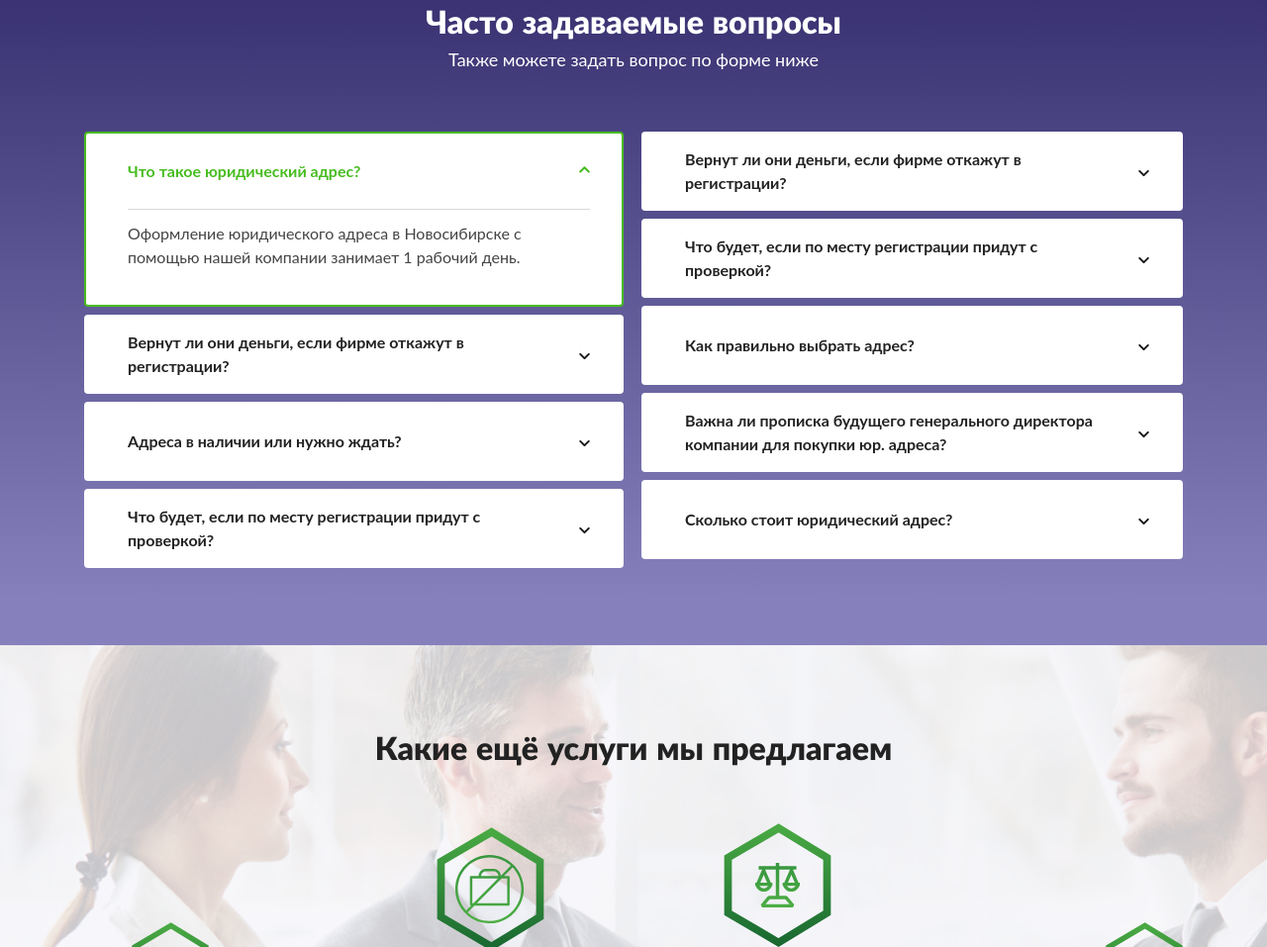
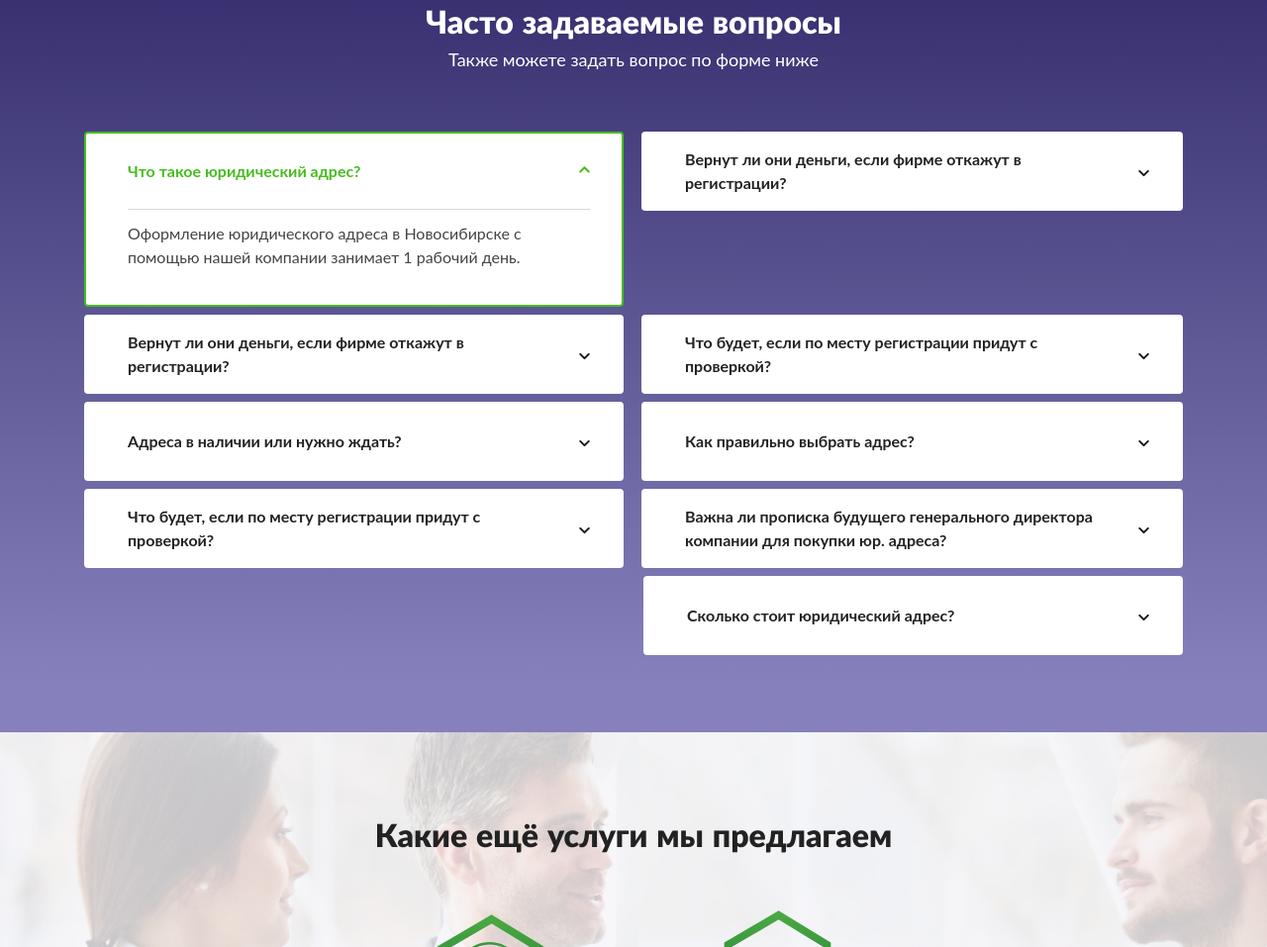
Before and after one commit to Otabek777/Nalogsib, a plain HTML site: page legal.html in a window 1280 px wide. Shown: the part 3653-4610 px from the top of the page at 99% size. Drawn offline with Linux system fonts and the light colour scheme; a web font is replaced by a local one.

Commit message:
ПРАВКИ

```diff
--- a/legal.html
+++ b/legal.html
@@ -448,7 +448,7 @@
                 </div>
                 <p class="questions__text">Также можете задать вопрос по форме ниже</p>
                 <div class="questions__box">
-                    <div class="left">
+                    <div class="questions__wrap">
                         <div class="questions__accordion active">
                             <div class="accordion_btn">
                                 <p class="title">Что такое юридический адрес?</p>
@@ -464,6 +464,8 @@
                                 </div>
                             </div>
                         </div>
+                    </div>
+                    <div class="questions__wrap">
                         <div class="questions__accordion">
                             <div class="accordion_btn">
                                 <p class="title">Вернут ли они деньги, если фирме откажут в регистрации?</p>
@@ -479,9 +481,11 @@
                                 </div>
                             </div>
                         </div>
+                    </div>
+                    <div class="questions__wrap">
                         <div class="questions__accordion">
                             <div class="accordion_btn">
-                                <p class="title">Адреса в наличии или нужно ждать?</p>
+                                <p class="title">Вернут ли они деньги, если фирме откажут в регистрации?</p>
                                 <div class="down">
                                     <svg xmlns="http://www.w3.org/2000/svg" width="11" height="8" viewBox="0 0 11 8" fill="none">
                                         <path d="M10.5 1.17C10.3126 0.983753 10.0592 0.879211 9.795 0.879211C9.53082 0.879211 9.27736 0.983753 9.09 1.17L5.5 4.71L1.96 1.17C1.77264 0.983753 1.51919 0.879211 1.255 0.879211C0.990816 0.879211 0.737365 0.983753 0.550002 1.17C0.456274 1.26297 0.381879 1.37357 0.33111 1.49543C0.280342 1.61729 0.254204 1.74799 0.254204 1.88C0.254204 2.01202 0.280342 2.14272 0.33111 2.26458C0.381879 2.38644 0.456274 2.49704 0.550002 2.59L4.79 6.83C4.88297 6.92373 4.99357 6.99813 5.11543 7.04889C5.23728 7.09966 5.36799 7.1258 5.5 7.1258C5.63201 7.1258 5.76272 7.09966 5.88458 7.04889C6.00644 6.99813 6.11704 6.92373 6.21 6.83L10.5 2.59C10.5937 2.49704 10.6681 2.38644 10.7189 2.26458C10.7697 2.14272 10.7958 2.01202 10.7958 1.88C10.7958 1.74799 10.7697 1.61729 10.7189 1.49543C10.6681 1.37357 10.5937 1.26297 10.5 1.17Z" fill="#181818"/>
@@ -494,6 +498,8 @@
                                 </div>
                             </div>
                         </div>
+                    </div>
+                    <div class="questions__wrap">
                         <div class="questions__accordion">
                             <div class="accordion_btn">
                                 <p class="title">Что будет, если по месту регистрации придут с проверкой?</p>
@@ -510,10 +516,10 @@
                             </div>
                         </div>
                     </div>
-                    <div class="right">
+                    <div class="questions__wrap">
                         <div class="questions__accordion">
                             <div class="accordion_btn">
-                                <p class="title">Вернут ли они деньги, если фирме откажут в регистрации?</p>
+                                <p class="title">Адреса в наличии или нужно ждать?</p>
                                 <div class="down">
                                     <svg xmlns="http://www.w3.org/2000/svg" width="11" height="8" viewBox="0 0 11 8" fill="none">
                                         <path d="M10.5 1.17C10.3126 0.983753 10.0592 0.879211 9.795 0.879211C9.53082 0.879211 9.27736 0.983753 9.09 1.17L5.5 4.71L1.96 1.17C1.77264 0.983753 1.51919 0.879211 1.255 0.879211C0.990816 0.879211 0.737365 0.983753 0.550002 1.17C0.456274 1.26297 0.381879 1.37357 0.33111 1.49543C0.280342 1.61729 0.254204 1.74799 0.254204 1.88C0.254204 2.01202 0.280342 2.14272 0.33111 2.26458C0.381879 2.38644 0.456274 2.49704 0.550002 2.59L4.79 6.83C4.88297 6.92373 4.99357 6.99813 5.11543 7.04889C5.23728 7.09966 5.36799 7.1258 5.5 7.1258C5.63201 7.1258 5.76272 7.09966 5.88458 7.04889C6.00644 6.99813 6.11704 6.92373 6.21 6.83L10.5 2.59C10.5937 2.49704 10.6681 2.38644 10.7189 2.26458C10.7697 2.14272 10.7958 2.01202 10.7958 1.88C10.7958 1.74799 10.7697 1.61729 10.7189 1.49543C10.6681 1.37357 10.5937 1.26297 10.5 1.17Z" fill="#181818"/>
@@ -526,6 +532,25 @@
                                 </div>
                             </div>
                         </div>
+                    </div>
+                    <div class="questions__wrap">
+                        <div class="questions__accordion">
+                            <div class="accordion_btn">
+                                <p class="title">Как правильно выбрать адрес?</p>
+                                <div class="down">
+                                    <svg xmlns="http://www.w3.org/2000/svg" width="11" height="8" viewBox="0 0 11 8" fill="none">
+                                        <path d="M10.5 1.17C10.3126 0.983753 10.0592 0.879211 9.795 0.879211C9.53082 0.879211 9.27736 0.983753 9.09 1.17L5.5 4.71L1.96 1.17C1.77264 0.983753 1.51919 0.879211 1.255 0.879211C0.990816 0.879211 0.737365 0.983753 0.550002 1.17C0.456274 1.26297 0.381879 1.37357 0.33111 1.49543C0.280342 1.61729 0.254204 1.74799 0.254204 1.88C0.254204 2.01202 0.280342 2.14272 0.33111 2.26458C0.381879 2.38644 0.456274 2.49704 0.550002 2.59L4.79 6.83C4.88297 6.92373 4.99357 6.99813 5.11543 7.04889C5.23728 7.09966 5.36799 7.1258 5.5 7.1258C5.63201 7.1258 5.76272 7.09966 5.88458 7.04889C6.00644 6.99813 6.11704 6.92373 6.21 6.83L10.5 2.59C10.5937 2.49704 10.6681 2.38644 10.7189 2.26458C10.7697 2.14272 10.7958 2.01202 10.7958 1.88C10.7958 1.74799 10.7697 1.61729 10.7189 1.49543C10.6681 1.37357 10.5937 1.26297 10.5 1.17Z" fill="#181818"/>
+                                    </svg>
+                                </div>
+                            </div>
+                            <div class="accordion_block">
+                                <div class="wrap">
+                                    <p class="text">Оформление юридического адреса в Новосибирске с помощью нашей компании занимает 1 рабочий день.</p>
+                                </div>
+                            </div>
+                        </div>
+                    </div>
+                    <div class="questions__wrap">
                         <div class="questions__accordion">
                             <div class="accordion_btn">
                                 <p class="title">Что будет, если по месту регистрации придут с проверкой?</p>
@@ -541,21 +566,8 @@
                                 </div>
                             </div>
                         </div>
-                        <div class="questions__accordion">
-                            <div class="accordion_btn">
-                                <p class="title">Как правильно выбрать адрес?</p>
-                                <div class="down">
-                                    <svg xmlns="http://www.w3.org/2000/svg" width="11" height="8" viewBox="0 0 11 8" fill="none">
-                                        <path d="M10.5 1.17C10.3126 0.983753 10.0592 0.879211 9.795 0.879211C9.53082 0.879211 9.27736 0.983753 9.09 1.17L5.5 4.71L1.96 1.17C1.77264 0.983753 1.51919 0.879211 1.255 0.879211C0.990816 0.879211 0.737365 0.983753 0.550002 1.17C0.456274 1.26297 0.381879 1.37357 0.33111 1.49543C0.280342 1.61729 0.254204 1.74799 0.254204 1.88C0.254204 2.01202 0.280342 2.14272 0.33111 2.26458C0.381879 2.38644 0.456274 2.49704 0.550002 2.59L4.79 6.83C4.88297 6.92373 4.99357 6.99813 5.11543 7.04889C5.23728 7.09966 5.36799 7.1258 5.5 7.1258C5.63201 7.1258 5.76272 7.09966 5.88458 7.04889C6.00644 6.99813 6.11704 6.92373 6.21 6.83L10.5 2.59C10.5937 2.49704 10.6681 2.38644 10.7189 2.26458C10.7697 2.14272 10.7958 2.01202 10.7958 1.88C10.7958 1.74799 10.7697 1.61729 10.7189 1.49543C10.6681 1.37357 10.5937 1.26297 10.5 1.17Z" fill="#181818"/>
-                                    </svg>
-                                </div>
-                            </div>
-                            <div class="accordion_block">
-                                <div class="wrap">
-                                    <p class="text">Оформление юридического адреса в Новосибирске с помощью нашей компании занимает 1 рабочий день.</p>
-                                </div>
-                            </div>
-                        </div>
+                    </div>
+                    <div class="questions__wrap">
                         <div class="questions__accordion">
                             <div class="accordion_btn">
                                 <p class="title">Важна ли прописка будущего генерального директора компании для покупки юр. адреса?</p>
@@ -571,6 +583,8 @@
                                 </div>
                             </div>
                         </div>
+                    </div>
+                    <div class="questions__wrap">
                         <div class="questions__accordion">
                             <div class="accordion_btn">
                                 <p class="title">Сколько стоит юридический адрес?</p>
--- a/scss/style.scss
+++ b/scss/style.scss
@@ -1056,25 +1056,25 @@ ul, ol {
 .questions__box {
     margin-top: 62px;
     display: flex;
+    flex-wrap: wrap;
     justify-content: space-between;
-    .left {
-        width: 545px;
-        .questions__accordion:nth-child(1) {
-            .accordion_btn {
-                height: 67px;
-            }
-        }
-    }
-    .right {
-        width: 547px;
-    }
+}
+.questions__wrap {
+    width: 545px;
 }
 .questions__accordion {
+    width: 100%;
     background: #FFFFFF;
     border-radius: 4px;
     margin-bottom: 8px;
     border: 2px solid transparent;
     transition: all .2s ease;
+}
+.questions__wrap:nth-child(2n) {
+    width: 547px;
+}
+.questions__wrap:last-child {
+    margin-left: auto;
 }
 .questions__accordion:hover {
     border: 2px solid #47BC1F;
@@ -2743,4 +2743,10 @@ ul, ol {
         left: 16px;
         right: 27px;
     }
-}
+    .questions__wrap {
+        width: 100%;
+    }
+    .questions__wrap:nth-child(2n) {
+        width: 100%;
+    }
+}
```
Also changed, not shown: css/style.css.
